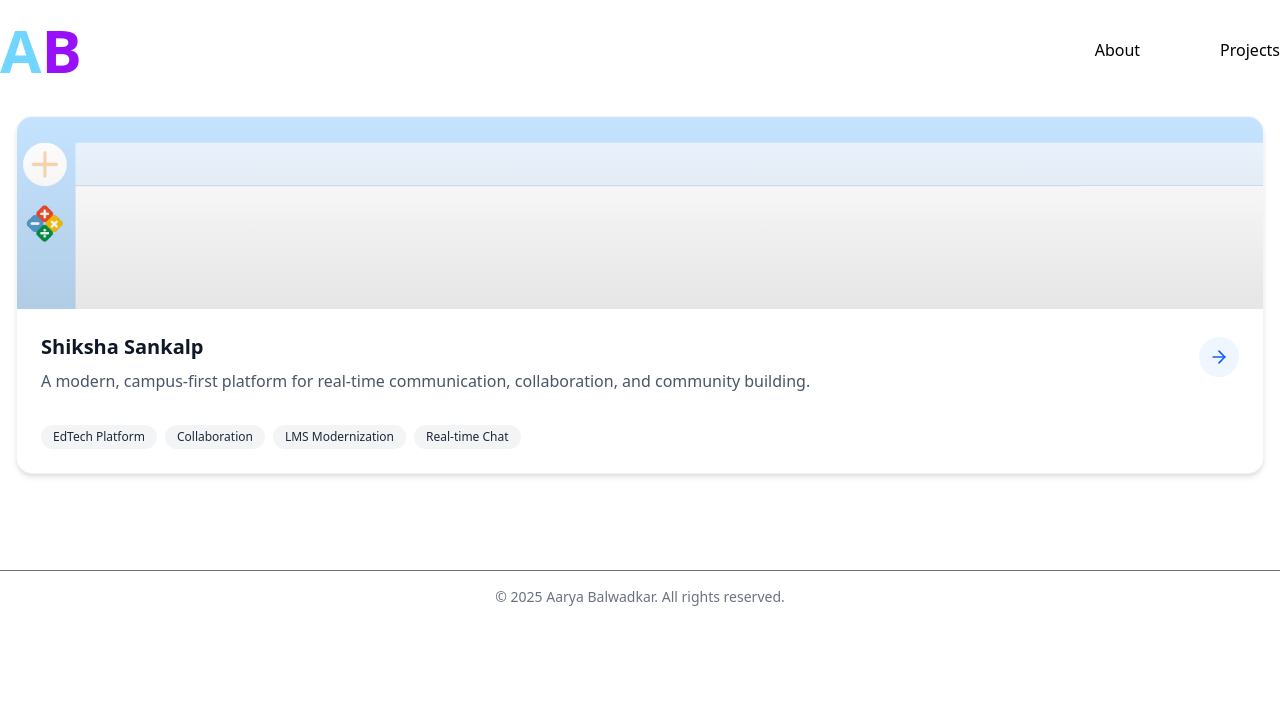
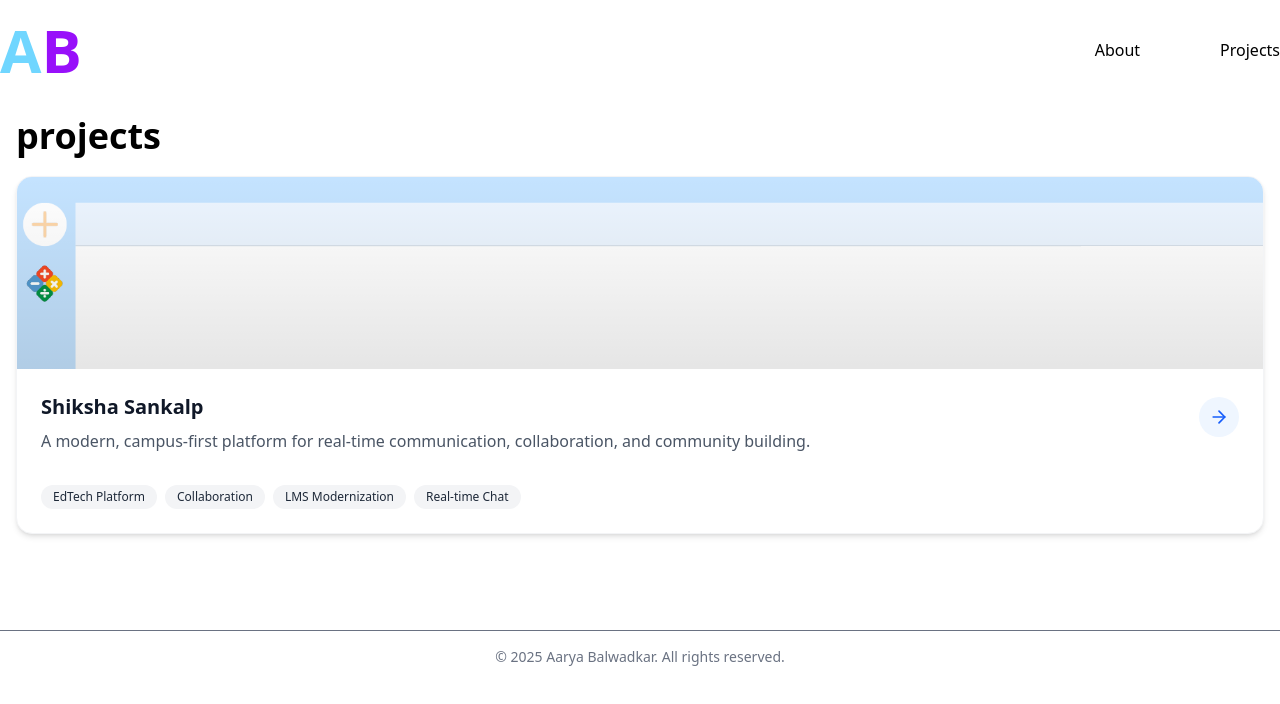
Before and after one commit to AaryaBalwadkar/portfolio-website, a React (Vite) app: page /portfolio-website/projects in a window 1280 px wide. Shown: the top 704 px of the page. Built offline with nearby package versions, Linux system fonts and the light colour scheme.

Commit message:
Added project as heading on Home page

```diff
--- a/src/components/homepage-components/ProjectsSection.tsx
+++ b/src/components/homepage-components/ProjectsSection.tsx
@@ -7,6 +7,7 @@
     const navigate = useNavigate();
   return (
     <div className="mb-20">
+      <h1 className="text-4xl font-extrabold mb-5">projects</h1>
       {projects.map(project => (
         <ProjectCard
           key={project.id}
```
